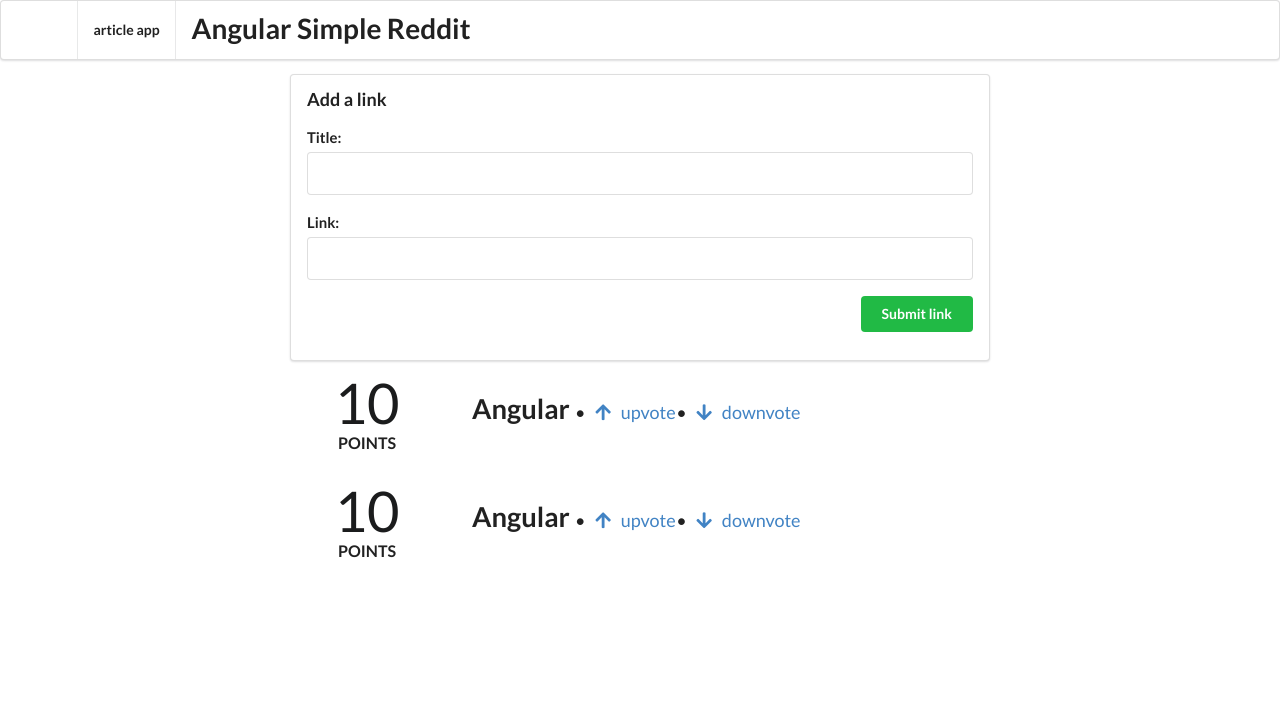
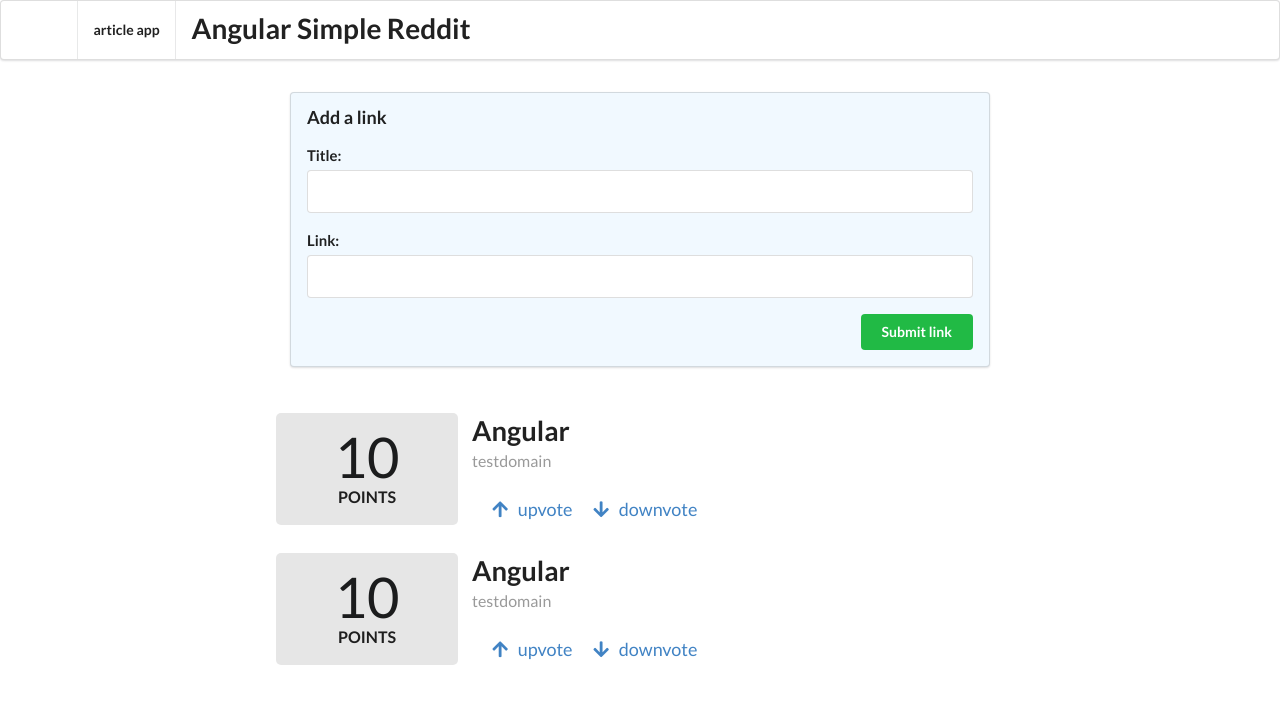
Before and after one commit to DiFly/angular-reddit, an Angular app: page / in a window 1280 px wide. Shown: the top 704 px of the page. Built offline with nearby package versions, Linux system fonts and the light colour scheme.

Commit message:
Add article model, change article component

```diff
--- a/src/app/app.component.html
+++ b/src/app/app.component.html
@@ -16,8 +16,6 @@
   </button>
 
   <br>
-  <br>
-
 </form>
 
 <div class="ui grid posts">
--- a/src/app/article/article.component.html
+++ b/src/app/article/article.component.html
@@ -1,7 +1,7 @@
 <div class="four wide column center aligned votes">
   <div class="ui statistic">
     <div class="value">
-      {{ votes }}
+      {{ article.votes }}
     </div>
     <div class="label">
       Points
@@ -10,9 +10,10 @@
 </div>
 
 <div class="twelve wide column">
-  <a class="ui large header" href="{{ link }}">
-    {{ title }}
+  <a class="ui large header" href="{{ article.link }}">
+    {{ article.title }}
   </a>
+  <div class="meta"> {{ article.domain }}</div>
   <ul class="ui big horizontal list voters">
     <li class="item">
       <a href (click)="voteUp()">
--- a/src/app/article/article.component.scss
+++ b/src/app/article/article.component.scss
@@ -0,0 +1,7 @@
+li {
+  list-style-type: none !important;
+}
+
+li:before {
+    content: '' !important;
+}
--- a/src/app/article/article.component.ts
+++ b/src/app/article/article.component.ts
@@ -1,3 +1,4 @@
+import { Article } from './../model/article.model';
 import { Component, OnInit, HostBinding } from '@angular/core';
 
 @Component({
@@ -7,22 +8,24 @@
 })
 export class ArticleComponent implements OnInit {
   @HostBinding('attr.class') cssClass = 'row';
-  votes: number;
-  title: string;
-  link: string;
+  article: Article;
 
   constructor() {
-    this.title = 'Angular';
-    this.link = 'http://angular.io';
-    this.votes = 10;
+    this.article = new Article(
+      'Angular',
+      'http://angular.io',
+      10
+    );
   }
 
-  voteUp() {
-    this.votes += 1;
+  voteUp(): boolean {
+    this.article.votes += 1;
+    return false;
   }
 
-  voteDown() {
-    this.votes -= 1;
+  voteDown(): boolean {
+    this.article.votes -= 1;
+    return false;
   }
 
   ngOnInit(): void {
--- /dev/null
+++ b/src/app/model/article.model.ts
@@ -0,0 +1,13 @@
+export class Article {
+  votes: number;
+  title: string;
+  link: string;
+  domain: string;
+
+  constructor(title: string, link: string, votes?: number) {
+    this.title = title;
+    this.link = link;
+    this.votes = votes || 0;
+    this.domain = 'testdomain';
+  }
+}
--- a/src/styles.scss
+++ b/src/styles.scss
@@ -1 +1,48 @@
 /* You can add global styles to this file, and also import other style files */
+.ui.menu .item img.logo {
+    margin-right: 1.5em;
+}
+
+form.ui.segment.form {
+  background-color: #F1F9FF;
+  margin-top: 2em;
+}
+
+form.form:after {
+  content: '';
+  display: block;
+  height: 0;
+  clear: both;
+  visibility: hidden;
+}
+
+.votes {
+  display: flex;
+  align-items: center;
+  justify-content: center;
+  background-color: #E6E6E6;
+  padding: 1em 0;
+  border-radius: 5px;
+}
+
+.ui.grid.posts {
+  margin-top: 2em;
+}
+
+.meta {
+  color: #9A9A9A
+}
+
+.ui.grid>.row>.column.votes {
+  display: flex;
+}
+
+ul.ui.list li:before {
+  content: '';
+}
+
+.voters {
+
+  clear: both;
+  width: 100%;
+}
```
